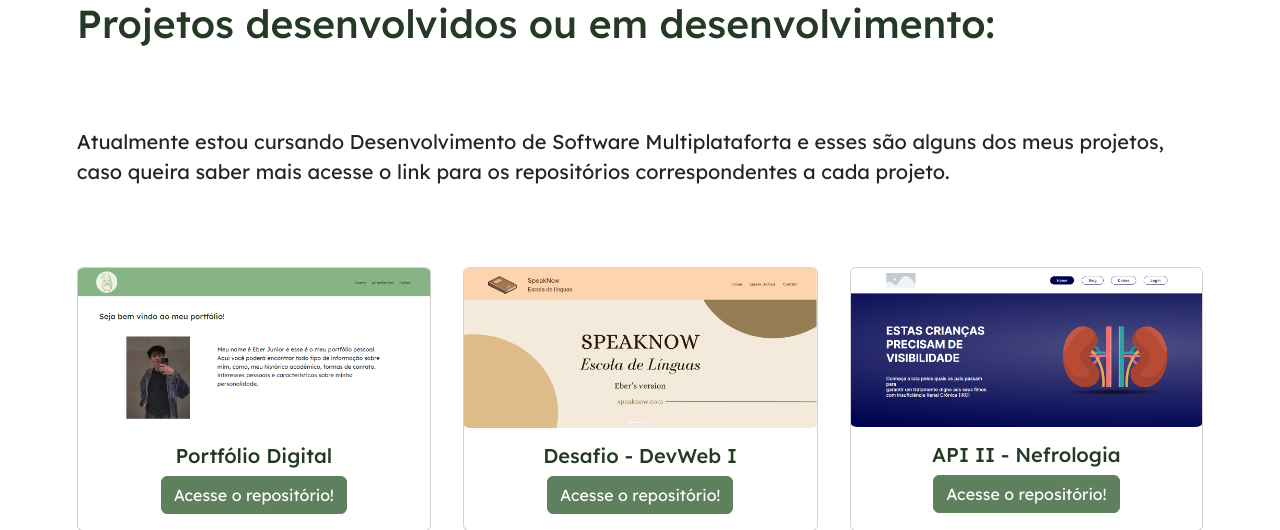
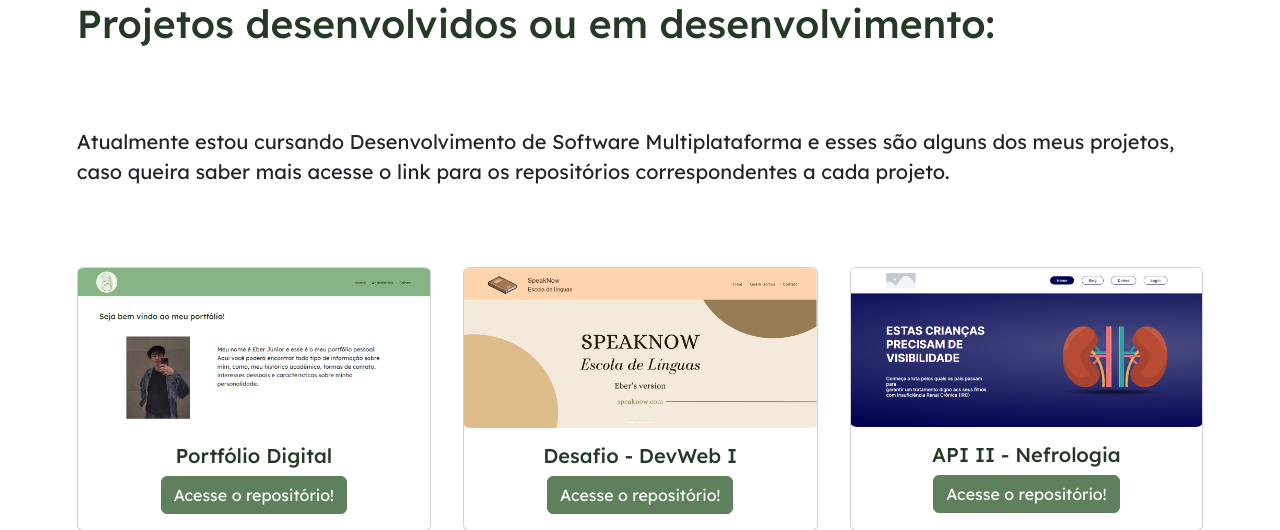
Before and after one commit to eberssj/portfolio_digital_dsm, a Flask app: page /academico in a window 1280 px wide. Shown: the part 1175-1705 px from the top of the page. Run offline with Flask 3, Linux system fonts and the light colour scheme.

Commit message:
Ajustando um erro ortográfico no html

```diff
--- a/api/templates/academico.htm
+++ b/api/templates/academico.htm
@@ -52,7 +52,7 @@
             </div>
             <div class="texto">
                 <p>
-                    Atualmente estou cursando Desenvolvimento de Software Multiplataforta e esses são alguns dos meus projetos, caso queira saber mais acesse o link para os repositórios correspondentes a cada projeto.
+                    Atualmente estou cursando Desenvolvimento de Software Multiplataforma e esses são alguns dos meus projetos, caso queira saber mais acesse o link para os repositórios correspondentes a cada projeto.
                 </p>
             </div>
 
```
